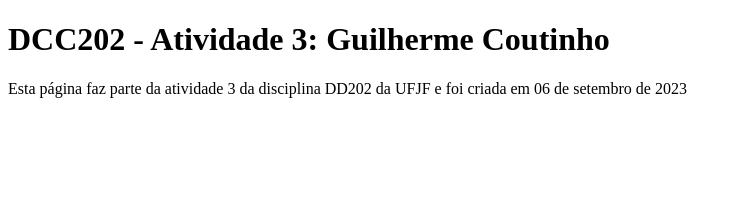
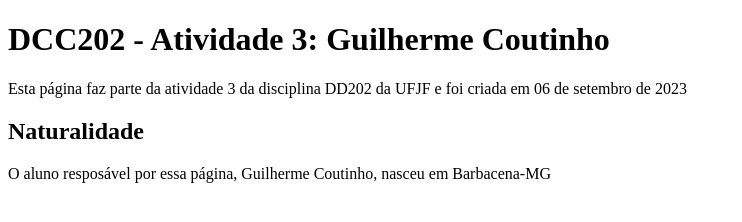
Before and after one commit to ufjf-dcc202/ufjf-dcc202-2023-3-a-atv3-guiCoutinho, a website: page index.html in a window 1280 px wide. Shown: the whole page, without its empty margins (0-742 px from the left). Drawn offline with Linux system fonts and the light colour scheme.

Commit message:
Adiciona a seção naturalidade

```diff
--- a/index.html
+++ b/index.html
@@ -9,6 +9,11 @@
     <main>
         <h1>DCC202 - Atividade 3: Guilherme Coutinho</h1>
         <p>Esta página faz parte da atividade 3 da disciplina DD202 da UFJF e foi criada em 06 de setembro de 2023</p>
+
+        <section>
+            <h2>Naturalidade</h2>
+            <p>O aluno resposável por essa página, Guilherme Coutinho, nasceu em Barbacena-MG</p>
+        </section>
     </main>
 </body>
 </html>
```
